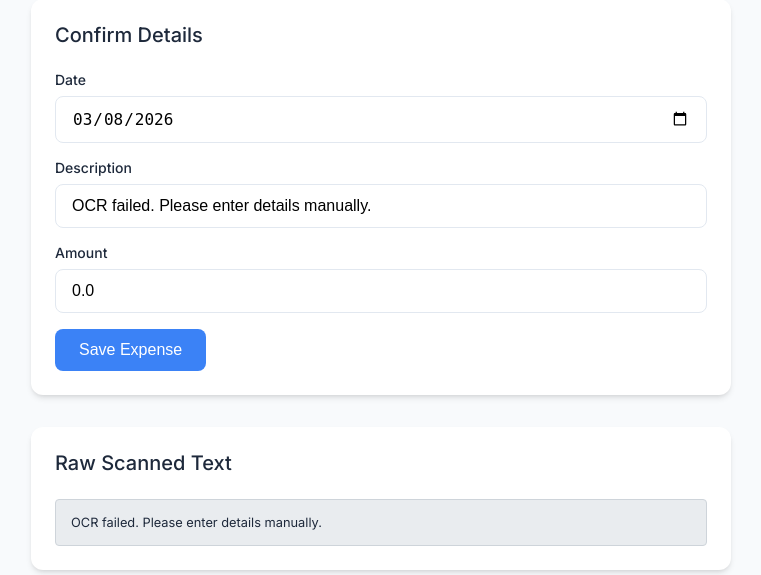
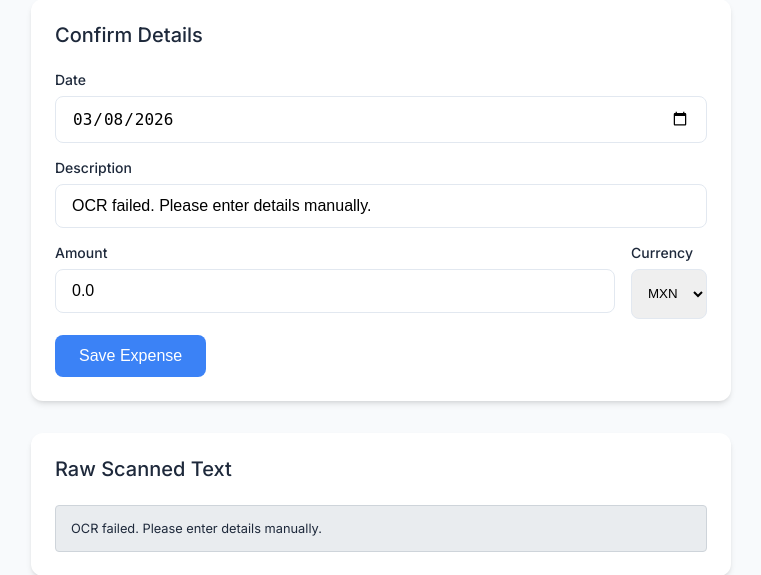
Before and after one commit to danfinn/expenseTracker, a Flask app: page /review/1 in a window 1280 px wide. Shown: the part 155-730 px from the top of the page, without its empty margins (259-1020 px from the left). Run offline with Flask 3, Linux system fonts and the light colour scheme; the visitor is signed in with stand-in values (Sample User, id 1).

Commit message:
fix(currency-options): adding currency options which will automagically get converted to USD

```diff
--- a/app.py
+++ b/app.py
@@ -1,4 +1,4 @@
-# app.py (Using Tesseract for Low Memory)
+# app.py (Corrected for Registration Failure)
 import os
 import re
 from datetime import datetime, date
@@ -7,9 +7,9 @@ from flask_sqlalchemy import SQLAlchemy
 from werkzeug.utils import secure_filename
 from werkzeug.security import generate_password_hash, check_password_hash
 from flask_login import LoginManager, UserMixin, login_user, logout_user, login_required, current_user
-# Import Pillow for image handling and pytesseract for OCR
 from PIL import Image
 import pytesseract
+import requests
 
 # --- Initialization & Config ---
 app = Flask(__name__)
@@ -27,38 +27,55 @@ login_manager = LoginManager()
 login_manager.init_app(app)
 login_manager.login_view = 'login'
 
-
 # --- Database Models ---
 class User(UserMixin, db.Model):
     id = db.Column(db.Integer, primary_key=True)
     username = db.Column(db.String(150), unique=True, nullable=False)
     password_hash = db.Column(db.String(256), nullable=False)
     expenses = db.relationship('Expense', backref='owner', lazy=True)
-
     def set_password(self, password):
         self.password_hash = generate_password_hash(password)
-
     def check_password(self, password):
         return check_password_hash(self.password_hash, password)
 
 class Expense(db.Model):
     id = db.Column(db.Integer, primary_key=True)
+    amount = db.Column(db.Float, nullable=False)
     description = db.Column(db.String(200), nullable=False)
-    amount = db.Column(db.Float, nullable=False)
     expense_date = db.Column(db.Date, nullable=False, default=date.today)
     user_id = db.Column(db.Integer, db.ForeignKey('user.id'), nullable=False)
+    original_amount = db.Column(db.Float, nullable=False)
+    original_currency = db.Column(db.String(3), nullable=False)
 
 with app.app_context():
     db.create_all()
-
 
 # --- User Loader ---
 @login_manager.user_loader
 def load_user(user_id):
     return db.session.get(User, int(user_id))
 
+# --- Helper Functions ---
+CURRENCIES = ['USD', 'MXN', 'EUR', 'GBP', 'JPY', 'CAD']
 
-# --- Helper Functions ---
+def convert_to_usd(amount, from_currency):
+    if from_currency == 'USD':
+        return amount
+    try:
+        api_url = f"https://open.er-api.com/v6/latest/{from_currency}"
+        response = requests.get(api_url)
+        response.raise_for_status()
+        data = response.json()
+        if data.get("result") == "success":
+            usd_rate = data['rates']['USD']
+            return amount * usd_rate
+        else:
+            flash(f"Warning: Could not get exchange rate for {from_currency}. Amount saved without conversion.")
+            return amount
+    except requests.exceptions.RequestException as e:
+        flash(f"Warning: Could not connect to currency API. Amount saved without conversion. Error: {e}")
+        return amount
+
 def parse_receipt(text):
     lines = text.split('\n')
     description = "Unknown"
@@ -88,8 +105,7 @@ def parse_receipt(text):
 def string_to_date(date_string):
     return datetime.strptime(date_string, '%Y-%m-%d').date()
 
-
-# --- Routes ---
+# --- Public Authentication Routes ---
 @app.route('/login', methods=['GET', 'POST'])
 def login():
     if current_user.is_authenticated:
@@ -115,8 +131,11 @@ def register():
         new_user.set_password(request.form['password'])
         db.session.add(new_user)
         db.session.commit()
-        flash('Registration successful! Please log in.')
-        return redirect(url_for('login'))
+        # --- THIS IS THE FIX ---
+        # Log the user in automatically after registration
+        login_user(new_user)
+        flash('Registration successful! You are now logged in.')
+        return redirect(url_for('index')) # Redirect to the main app page
     return render_template('register.html')
 
 @app.route('/logout')
@@ -125,24 +144,28 @@ def logout():
     logout_user()
     return redirect(url_for('login'))
 
-
+# --- Main Protected Application Routes ---
 @app.route('/', methods=['GET', 'POST'])
 @login_required
 def index():
     if request.method == 'POST':
+        original_amount = float(request.form['amount'])
+        original_currency = request.form['currency']
+        usd_amount = convert_to_usd(original_amount, original_currency)
         new_expense = Expense(
             description=request.form['description'],
-            amount=float(request.form['amount']),
+            amount=usd_amount,
             expense_date=string_to_date(request.form['expense_date']),
-            owner=current_user
+            owner=current_user,
+            original_amount=original_amount,
+            original_currency=original_currency
         )
         db.session.add(new_expense)
         db.session.commit()
         return redirect(url_for('index'))
     else:
         expenses = db.session.execute(db.select(Expense).where(Expense.user_id == current_user.id).order_by(Expense.expense_date.desc(), Expense.id.desc())).scalars().all()
-        return render_template('index.html', expenses=expenses, today=date.today().isoformat())
-
+        return render_template('index.html', expenses=expenses, today=date.today().isoformat(), currencies=CURRENCIES)
 
 @app.route('/delete/<int:expense_id>', methods=['POST'])
 @login_required
@@ -153,7 +176,6 @@ def delete_expense(expense_id):
     db.session.delete(expense_to_delete)
     db.session.commit()
     return redirect(url_for('index'))
-
 
 @app.route('/upload', methods=['GET', 'POST'])
 @login_required
@@ -169,26 +191,26 @@ def upload_receipt():
             return redirect(url_for('review_scan', filename=filename))
     return render_template('upload.html')
 
-
 @app.route('/review/<filename>', methods=['GET', 'POST'])
 @login_required
 def review_scan(filename):
     if request.method == 'POST':
+        original_amount = float(request.form['amount'])
+        original_currency = request.form['currency']
+        usd_amount = convert_to_usd(original_amount, original_currency)
         final_expense = Expense(
             description=request.form['description'],
-            amount=float(request.form['amount']),
+            amount=usd_amount,
             expense_date=string_to_date(request.form['expense_date']),
-            owner=current_user
+            owner=current_user,
+            original_amount=original_amount,
+            original_currency=original_currency
         )
         db.session.add(final_expense)
         db.session.commit()
         return redirect(url_for('index'))
 
     filepath = os.path.join(app.config['UPLOAD_FOLDER'], filename)
-
-    # --- THIS IS THE NEW OCR LOGIC ---
-    # Use pytesseract to read the image file.
-    # The 'lang' argument tells Tesseract which language models to use.
     try:
         raw_text = pytesseract.image_to_string(Image.open(filepath), lang='eng+spa')
     except Exception as e:
@@ -201,9 +223,9 @@ def review_scan(filename):
         description=description,
         amount=amount,
         expense_date=expense_date.isoformat(),
-        raw_text=raw_text
+        raw_text=raw_text,
+        currencies=CURRENCIES
     )
-
 
 if __name__ == '__main__':
     app.run(host='0.0.0.0', port=5000)
--- a/requirements.txt
+++ b/requirements.txt
@@ -1,4 +1,4 @@
-# requirements.txt (Using pytesseract)
+# requirements.txt
 Flask==3.0.3
 gunicorn==22.0.0
 Flask-SQLAlchemy==3.1.1
@@ -6,3 +6,4 @@ psycopg2-binary==2.9.9
 Flask-Login==0.6.3
 Pillow==10.3.0
 pytesseract==0.3.10
+requests==2.31.0
--- a/templates/review.html
+++ b/templates/review.html
@@ -1,3 +1,4 @@
+<!-- templates/review.html -->
 <!DOCTYPE html>
 <html lang="en">
 <head>
@@ -26,9 +27,19 @@
                     <label for="description">Description</label>
                     <input type="text" id="description" name="description" value="{{ description }}" required>
                 </div>
-                <div class="form-group">
-                    <label for="amount">Amount</label>
-                    <input type="number" id="amount" name="amount" step="0.01" value="{{ amount }}" required>
+                <div class="form-group" style="display: flex; gap: 1rem;">
+                    <div style="flex-grow: 1;">
+                        <label for="amount">Amount</label>
+                        <input type="number" id="amount" name="amount" step="0.01" value="{{ amount }}" required>
+                    </div>
+                    <div>
+                        <label for="currency">Currency</label>
+                        <select id="currency" name="currency" style="padding: 0.75rem; border-radius: 0.5rem; border: 1px solid var(--border-color); height: 50px;">
+                            {% for currency in currencies %}
+                                <option value="{{ currency }}" {% if currency == 'MXN' %}selected{% elif currency == 'USD' and not 'MXN' in currencies %}selected{% endif %}>{{ currency }}</option>
+                            {% endfor %}
+                        </select>
+                    </div>
                 </div>
                 <button type="submit" class="btn btn-primary">Save Expense</button>
             </form>
```
Also changed, not shown: templates/index.html (+17 -3 lines).
